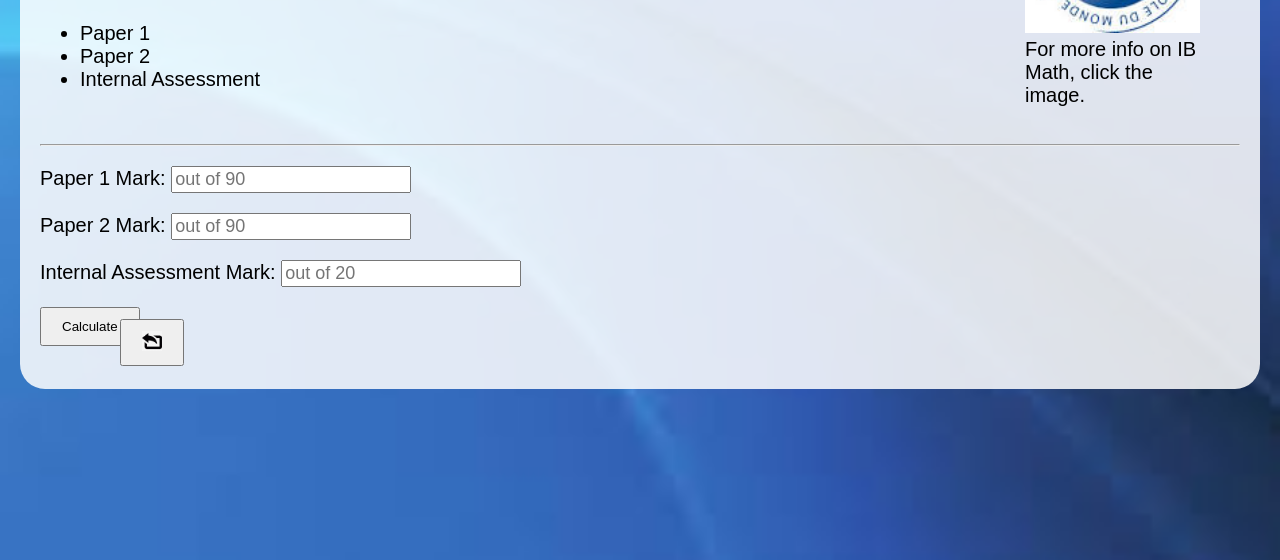
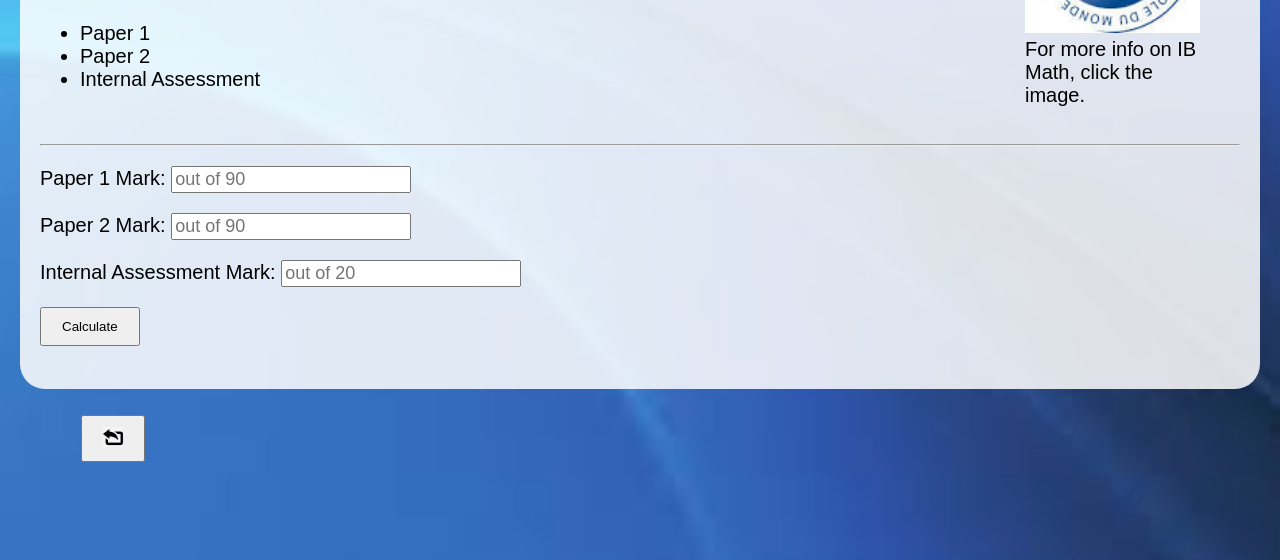
Before and after one commit to parshva-s/IB-Grade-Calculator, a plain HTML site: page Math/math.html in a window 1280 px wide. Shown: the part 240-800 px from the top of the page. Drawn offline with Linux system fonts and the light colour scheme.

Commit message:
Update styles.css

```diff
--- a/styles.css
+++ b/styles.css
@@ -83,7 +83,7 @@ button:active {
 }
 .back {
     position: absolute;
-    top: 68%;
-    left: 7%;
+    top: 80%;
+    left: 4%;
     padding: 15px 30px;
 }
```
